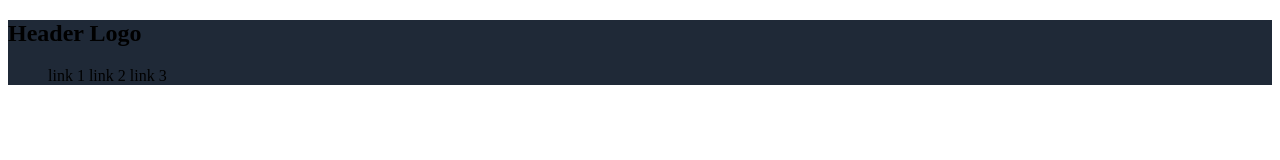
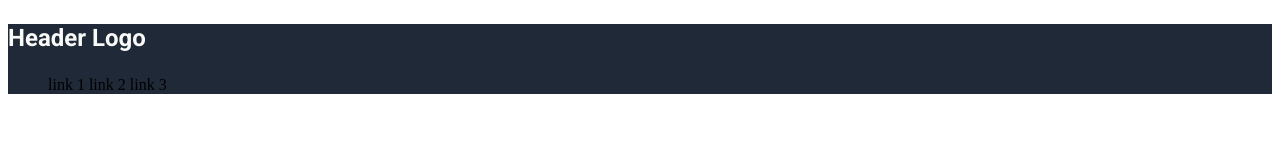
Before and after one commit to pbara217/landing_page, a plain HTML site: page index.html in a window 1280 px wide. Drawn offline with Linux system fonts and the light colour scheme.

Commit message:
Added font family

```diff
--- a/index.html
+++ b/index.html
@@ -6,10 +6,13 @@
     <meta name="viewport" content="width=device-width, initial-scale=1.0">
     <title>Landing Page</title>
     <link rel="stylesheet" href="stylesheet.css">
+    <link href="https://fonts.googleapis.com/css2?family=Roboto:ital,wght@0,100;0,300;0,400;0,500;0,700;0,900;1,100;1,300;1,400;1,500;1,700;1,900&display=swap" rel="stylesheet">
 </head>
 <body>
     <div class="header">
-        <h2> Header Logo</h2>
+        <div class="logo">
+        <p> Header Logo<p>
+        </div>
         <ul>
             <il>link 1</il>
             <il>link 2</il>
--- a/stylesheet.css
+++ b/stylesheet.css
@@ -1,4 +1,14 @@
+
+
 .header {
     background: #1F2937;
 
+
 }
+.logo{
+
+    font-size: 24px;
+    color: #F9FAF8;
+    font-family: 'Roboto', arial;
+    font-weight: bolder;
+}
```
